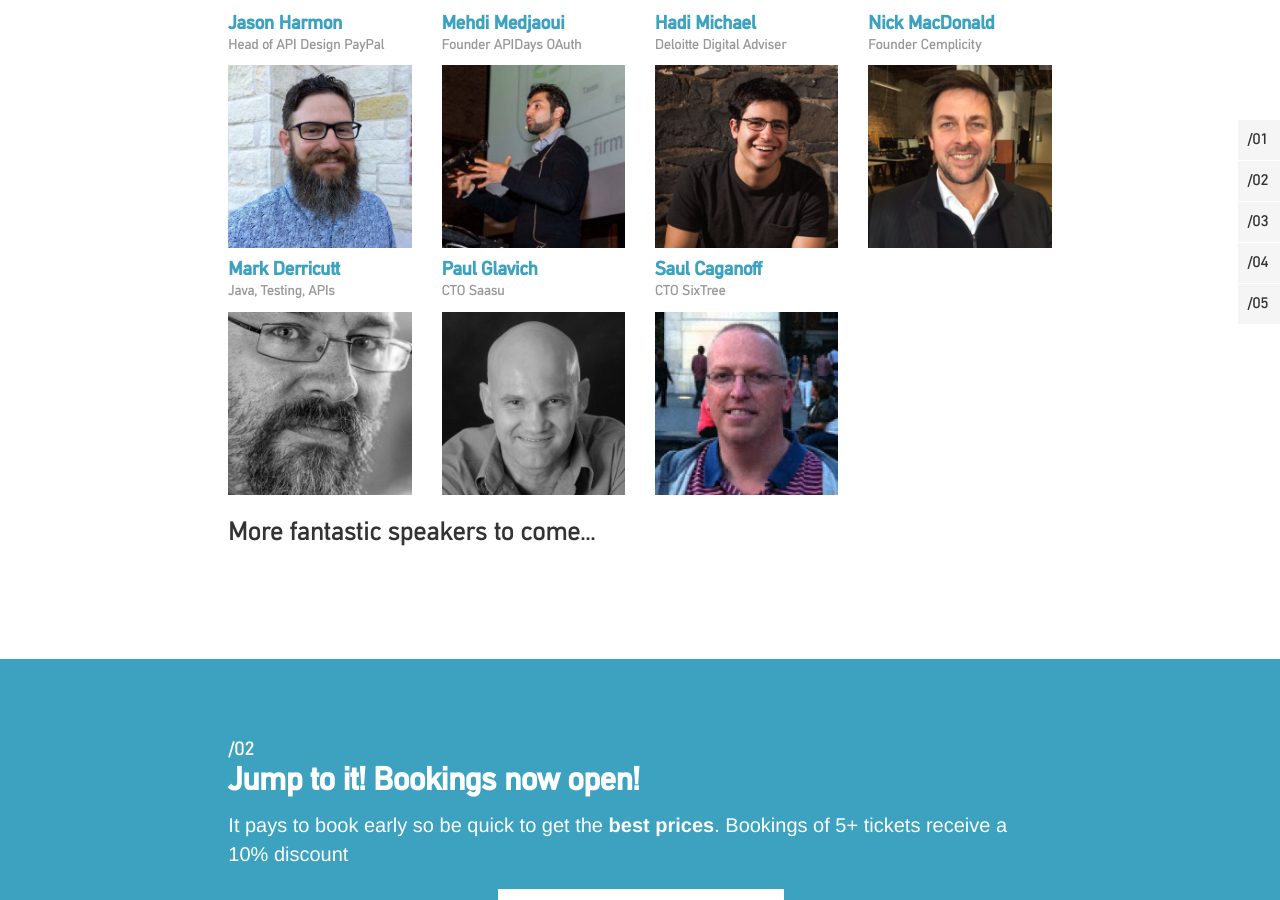
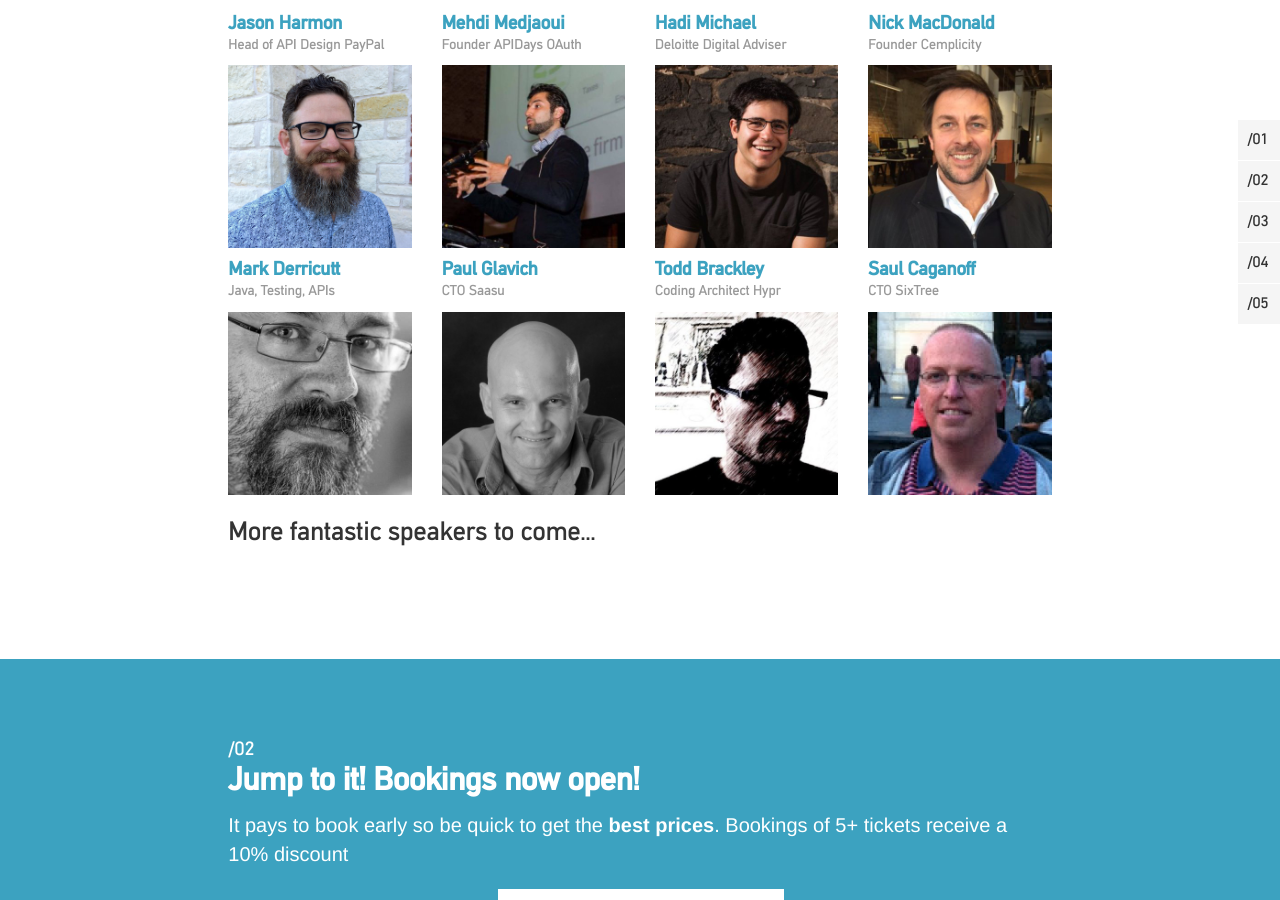
Before and after one commit to apidaysnz/apidaysnz, a Jekyll site: the page built from index.md, in a window 1280 px wide and 900 px high, scrolled down 816 px. Built offline with Jekyll 4.4.1, drawn with Linux system fonts in a browser that asks for light colours; some web fonts are replaced; comment, search, counter and statistics services are not loaded.

Commit message:
Added Todd Brackley

```diff
--- a/_layouts/default.html
+++ b/_layouts/default.html
@@ -132,12 +132,27 @@
 
                     <div class="col-md-3">
                         <div class="speaker">
-                            <a href="2015/08/27/paul-glavich.html">
+                            <a href="/2015/08/27/paul-glavich.html">
                                 <h4 class="speaker-profile">Paul Glavich<br><small>CTO Saasu</small></h4>
 
                                 <div class="speaker-image">
 
                                     <img src="/images/paul-glavich.png" style="max-width: 100%" />
+
+                                </div>
+                            </a>
+
+                        </div>
+                    </div>
+
+                    <div class="col-md-3">
+                        <div class="speaker">
+                            <a href="/news/">
+                                <h4 class="speaker-profile">Todd Brackley<br><small>Coding Architect Hypr</small></h4>
+
+                                <div class="speaker-image">
+
+                                    <img src="/images/todd-brackley.jpg" style="max-width: 100%" />
 
                                 </div>
                             </a>
```
